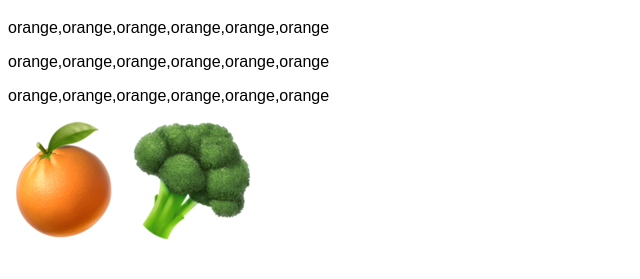
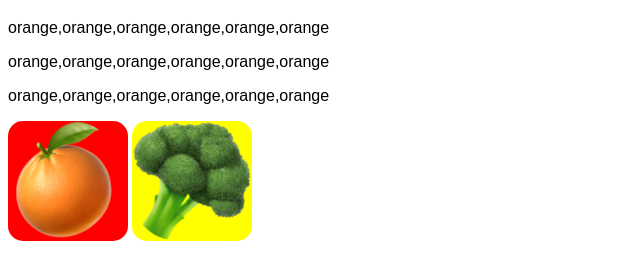
Before and after one commit to 110818017/final_exam, a plain HTML site: page index.html in a window 1280 px wide. Shown: the part 61-340 px from the top of the page, without its empty margins (0-640 px from the left). Drawn offline with Linux system fonts and the light colour scheme.

Commit message:
Update index.html

```diff
--- a/index.html
+++ b/index.html
@@ -12,6 +12,14 @@
  h1 {
      color: blue;
  }
+.area1 {
+    background-color: red;
+    border-radius: 15px;
+ }
+.area2 {
+     background-color: yellow;
+     border-radius: 15px;
+ }
 </style>
 <body>
     <h1>I Love Orange</h1>
@@ -19,8 +27,8 @@
     <p>orange,orange,orange,orange,orange,orange</p>
     <p>orange,orange,orange,orange,orange,orange</p>
     <div class="">
-        <img id="#1" src="images/orange.png" alt="">
-        <img id="#2" src="images/broccoli.png" alt="">
+        <img class="area1" src="images/orange.png" alt="">
+        <img class="area2" src="images/broccoli.png" alt="">
     </div>
 </body>
 </html>
```
